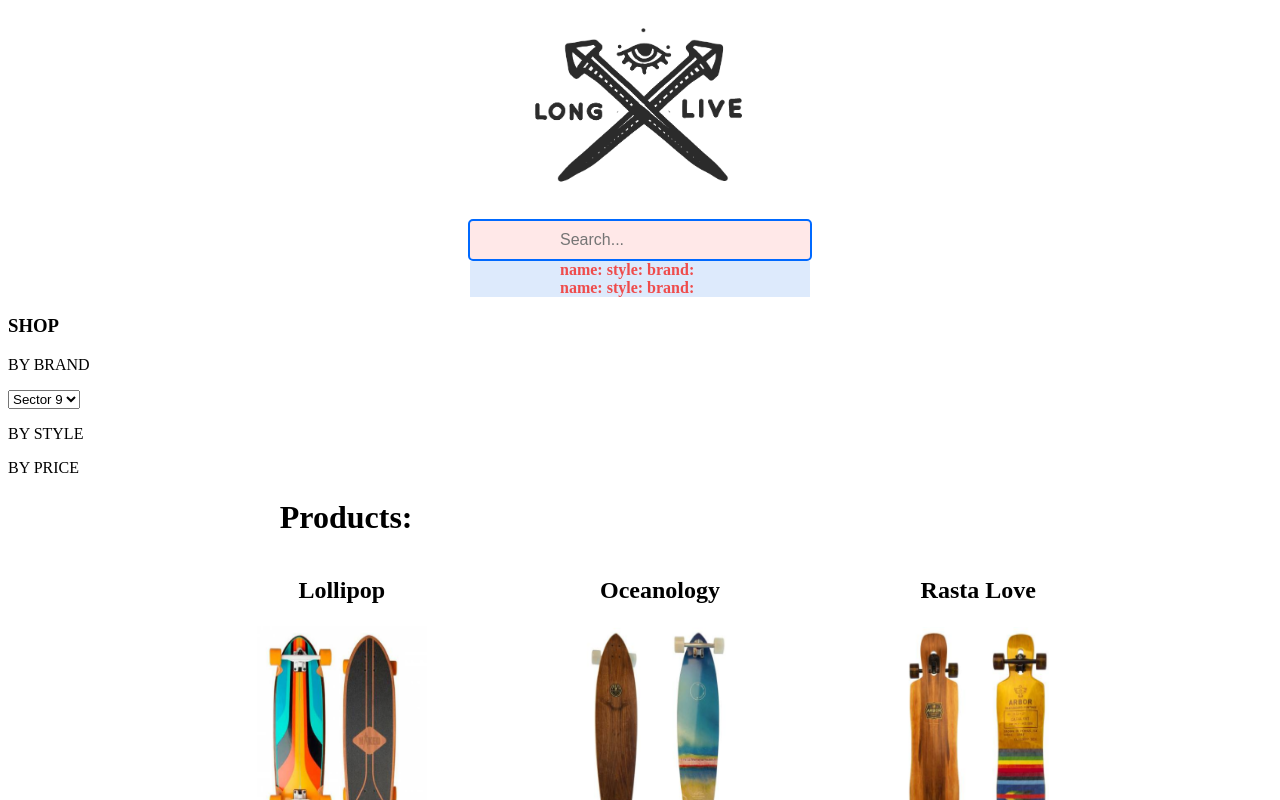
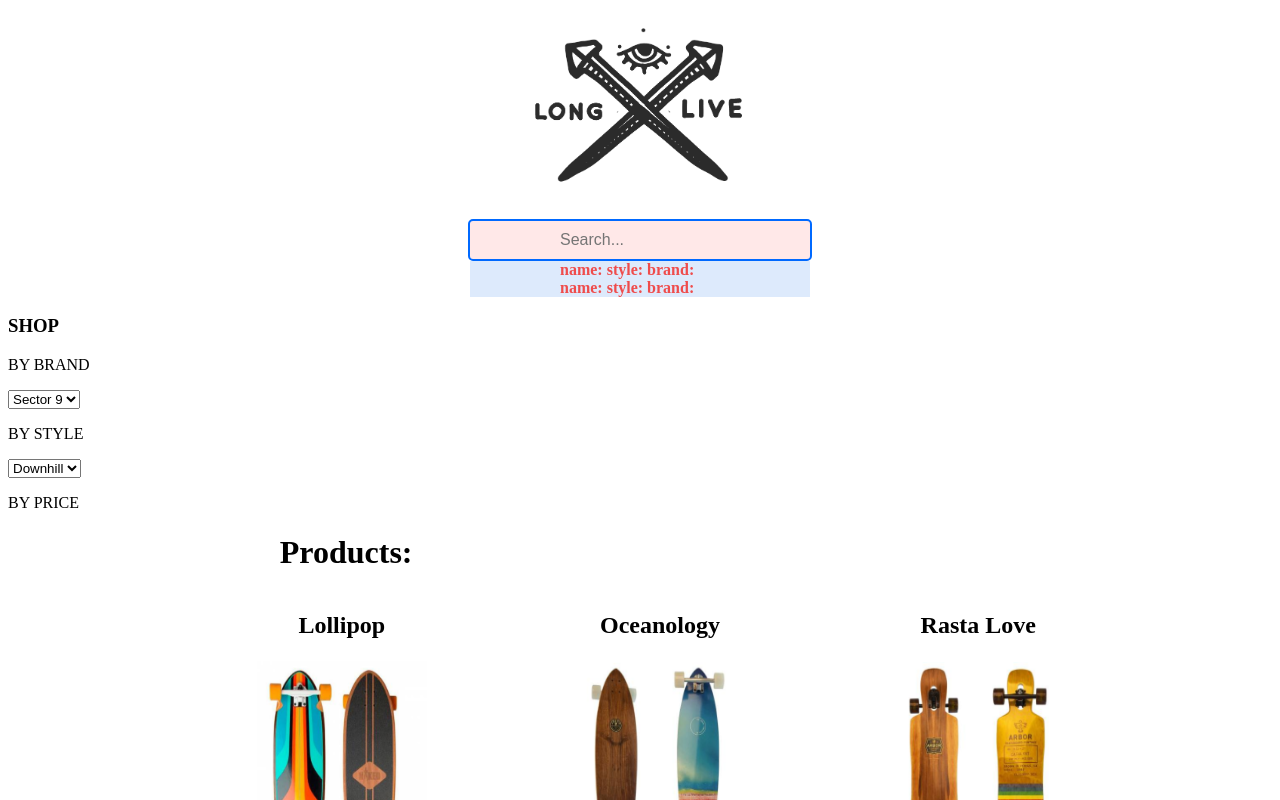
Before and after one commit to ArisApos/longLive, a React (Create React App) app: page / in a window 1280 px wide. Shown: the top 800 px of the page. Built offline with nearby package versions, Linux system fonts and the light colour scheme.

Commit message:
FilterMenu additions

```diff
--- a/src/components/FilterMenu.js
+++ b/src/components/FilterMenu.js
@@ -3,6 +3,7 @@ import React from 'react'
 const FilterMenu = ({ noProductsFound }) => (
   <div className="sidemenu">
     <h3>SHOP</h3>
+
     <p>BY BRAND</p>
     <select>
       <option>Sector 9</option>
@@ -11,7 +12,14 @@ const FilterMenu = ({ noProductsFound }) => (
       <option>Madrid</option>
       <option>Naked</option>
     </select>
+
     <p>BY STYLE</p>
+    <select>
+      <option>Downhill</option>
+      <option>Pintail</option>
+      <option>FishTail</option>
+    </select>
+
     <p>BY PRICE</p>
     {noProductsFound && <h1>No Products Found</h1>}
   </div>
```
